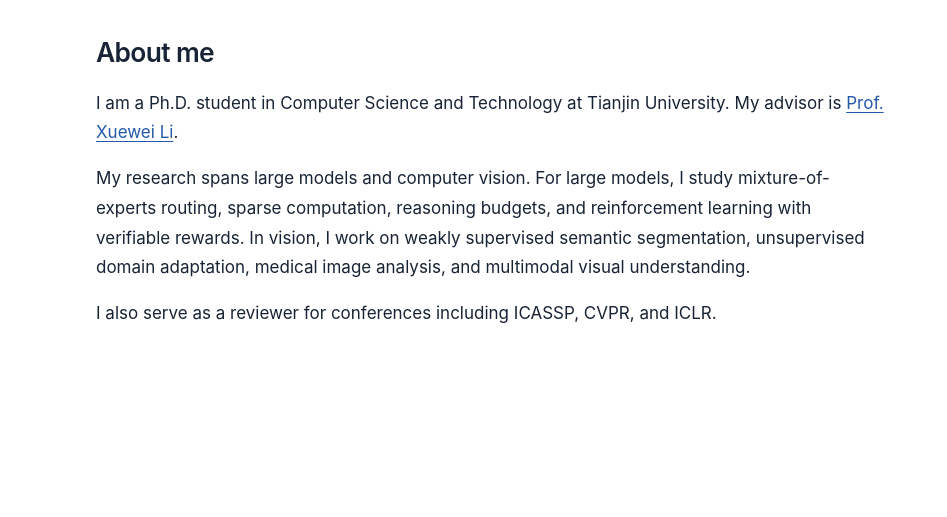
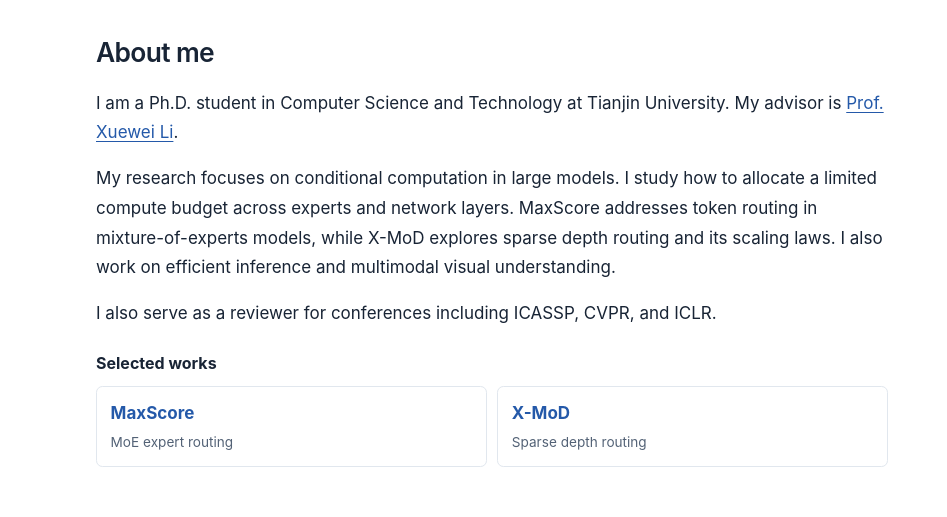
Before and after one commit to fyl0715/fyl0715.github.io, a plain HTML site: page index.html in a window 1280 px wide. Shown: the part 104-621 px from the top of the page, 0-947 px from the left. Drawn offline with Linux system fonts and the light colour scheme.

Commit message:
Highlight conditional computation and selected works

```diff
--- a/assets/site.css
+++ b/assets/site.css
@@ -53,6 +53,13 @@ main { min-width: 0; }
 section { scroll-margin-top: 2rem; }
 h2 { font-size: 1.65rem; line-height: 1.3; letter-spacing: -.025em; margin: 0 0 1.2rem; font-weight: 600; }
 .about p { margin: 0 0 1rem; }
+.featured-works { margin-top: 1.25rem; }
+.featured-works h3 { margin: 0 0 .6rem; font-size: 1rem; }
+.featured-links { display: grid; grid-template-columns: repeat(2, minmax(0, 1fr)); gap: .65rem; }
+.featured-links a { display: grid; align-content: start; gap: .2rem; min-width: 0; padding: .7rem .85rem; border: 1px solid var(--line); border-radius: .4rem; text-decoration: none; }
+.featured-links a:hover { border-color: var(--blue); }
+.featured-links span { color: var(--muted); font-size: .85rem; }
+.publication { scroll-margin-top: 1rem; }
 .research h2 { font-size: 1.15rem; margin-bottom: .85rem; }
 .research-list { margin: 0; padding: 0; list-style: none; border-left: 2px solid #c9d9ef; }
 .research-list li { padding: .25rem 0 .25rem 1.05rem; margin: .2rem 0; }
--- a/data/profile.json
+++ b/data/profile.json
@@ -100,8 +100,8 @@
   "educationSource": "Provided by the profile owner on 2026-11-19.",
   "aboutDetails": [
     {
-      "zh": "我的研究涵盖大模型与计算机视觉。大模型方面，我关注混合专家路由、稀疏计算、推理预算分配和可验证奖励强化学习。视觉方面，我关注弱监督语义分割、无监督域适应、医学图像分析和多模态视觉理解。",
-      "en": "My research spans large models and computer vision. For large models, I study mixture-of-experts routing, sparse computation, reasoning budgets, and reinforcement learning with verifiable rewards. In vision, I work on weakly supervised semantic segmentation, unsupervised domain adaptation, medical image analysis, and multimodal visual understanding."
+      "zh": "我主要研究大模型中的条件计算，关注如何在有限算力预算下，将计算分配给合适的专家和网络层。MaxScore 研究混合专家模型中的 token 路由，X-MoD 探索稀疏深度路由及其缩放规律。我也关注高效推理和多模态视觉理解。",
+      "en": "My research focuses on conditional computation in large models. I study how to allocate a limited compute budget across experts and network layers. MaxScore addresses token routing in mixture-of-experts models, while X-MoD explores sparse depth routing and its scaling laws. I also work on efficient inference and multimodal visual understanding."
     },
     {
       "zh": "我也担任 ICASSP、CVPR 和 ICLR 等学术会议的审稿人。",
--- a/index.html
+++ b/index.html
@@ -68,6 +68,13 @@ main { min-width: 0; }
 section { scroll-margin-top: 2rem; }
 h2 { font-size: 1.65rem; line-height: 1.3; letter-spacing: -.025em; margin: 0 0 1.2rem; font-weight: 600; }
 .about p { margin: 0 0 1rem; }
+.featured-works { margin-top: 1.25rem; }
+.featured-works h3 { margin: 0 0 .6rem; font-size: 1rem; }
+.featured-links { display: grid; grid-template-columns: repeat(2, minmax(0, 1fr)); gap: .65rem; }
+.featured-links a { display: grid; align-content: start; gap: .2rem; min-width: 0; padding: .7rem .85rem; border: 1px solid var(--line); border-radius: .4rem; text-decoration: none; }
+.featured-links a:hover { border-color: var(--blue); }
+.featured-links span { color: var(--muted); font-size: .85rem; }
+.publication { scroll-margin-top: 1rem; }
 .research h2 { font-size: 1.15rem; margin-bottom: .85rem; }
 .research-list { margin: 0; padding: 0; list-style: none; border-left: 2px solid #c9d9ef; }
 .research-list li { padding: .25rem 0 .25rem 1.05rem; margin: .2rem 0; }
@@ -220,8 +227,15 @@ body:has(.figure-dialog[open]) { overflow: hidden; }
       <section class="about" id="about" aria-labelledby="about-heading">
         <h2 id="about-heading"><span data-lang="en">About me</span><span data-lang="zh">关于我</span></h2>
         <p><span data-lang="en">I am a Ph.D. student in Computer Science and Technology at Tianjin University. My advisor is <a href="https://itlab.tju.edu.cn/info/1037/1023.htm">Prof. Xuewei Li</a>.</span><span data-lang="zh">我目前在天津大学攻读计算机科学与技术博士学位。我的导师是<a href="https://itlab.tju.edu.cn/info/1037/1023.htm">李雪威教授</a>。</span></p>
-<p><span data-lang="en">My research spans large models and computer vision. For large models, I study mixture-of-experts routing, sparse computation, reasoning budgets, and reinforcement learning with verifiable rewards. In vision, I work on weakly supervised semantic segmentation, unsupervised domain adaptation, medical image analysis, and multimodal visual understanding.</span><span data-lang="zh">我的研究涵盖大模型与计算机视觉。大模型方面，我关注混合专家路由、稀疏计算、推理预算分配和可验证奖励强化学习。视觉方面，我关注弱监督语义分割、无监督域适应、医学图像分析和多模态视觉理解。</span></p>
+<p><span data-lang="en">My research focuses on conditional computation in large models. I study how to allocate a limited compute budget across experts and network layers. MaxScore addresses token routing in mixture-of-experts models, while X-MoD explores sparse depth routing and its scaling laws. I also work on efficient inference and multimodal visual understanding.</span><span data-lang="zh">我主要研究大模型中的条件计算，关注如何在有限算力预算下，将计算分配给合适的专家和网络层。MaxScore 研究混合专家模型中的 token 路由，X-MoD 探索稀疏深度路由及其缩放规律。我也关注高效推理和多模态视觉理解。</span></p>
 <p><span data-lang="en">I also serve as a reviewer for conferences including ICASSP, CVPR, and ICLR.</span><span data-lang="zh">我也担任 ICASSP、CVPR 和 ICLR 等学术会议的审稿人。</span></p>
+        <div class="featured-works" role="group" aria-labelledby="featured-works-heading">
+          <h3 id="featured-works-heading"><span data-lang="en">Selected works</span><span data-lang="zh">代表作</span></h3>
+          <div class="featured-links">
+            <a href="#maxscore2025"><strong>MaxScore</strong><span data-lang="en">MoE expert routing</span><span data-lang="zh">MoE 专家路由</span></a>
+            <a href="#xmod2026"><strong>X-MoD</strong><span data-lang="en">Sparse depth routing</span><span data-lang="zh">稀疏深度路由</span></a>
+          </div>
+        </div>
       </section>
       <aside class="profile" aria-label="Researcher profile">
       <img class="portrait" src="assets/portrait.jpg" width="183" height="256" alt="Portrait of Yilong Fan" fetchpriority="high">
```
Also changed, not shown: template.html (+7 -0 lines).
